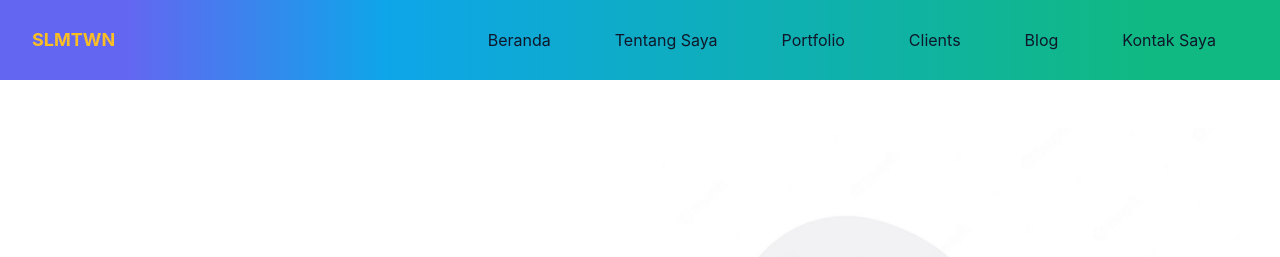
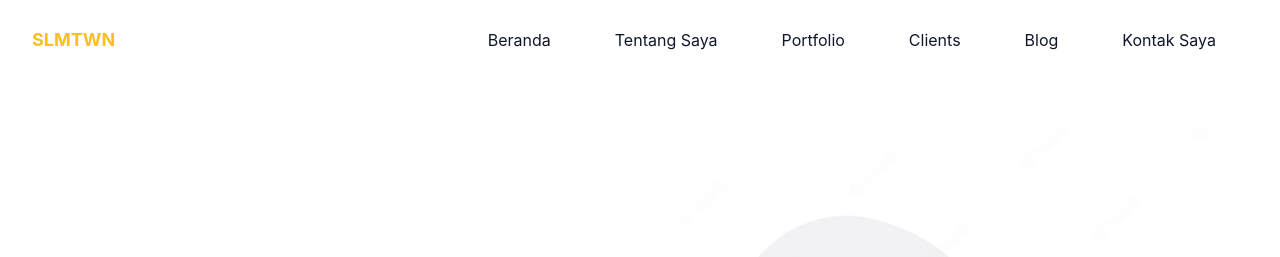
Before and after one commit to slmtwn/portfolio-tailwind-css, a website: page index.html in a window 1280 px wide. Shown: the top 257 px of the page. Drawn offline with Linux system fonts and the light colour scheme.

Commit message:
Update index.html

```diff
--- a/index.html
+++ b/index.html
@@ -10,7 +10,7 @@
 
 <body>
     <!-- header section start -->
-    <header class="bg-gradient-to-r from-indigo-500 from-10% via-sky-500 via-30% to-emerald-500 to-90% absolute top-0
+    <header class="from-10% via-sky-500 via-30% to-emerald-500 to-90% absolute top-0
         left-0 w-full flex items-center z-10">
         <div class="container">
             <div class="flex items-center justify-between relative">
```
